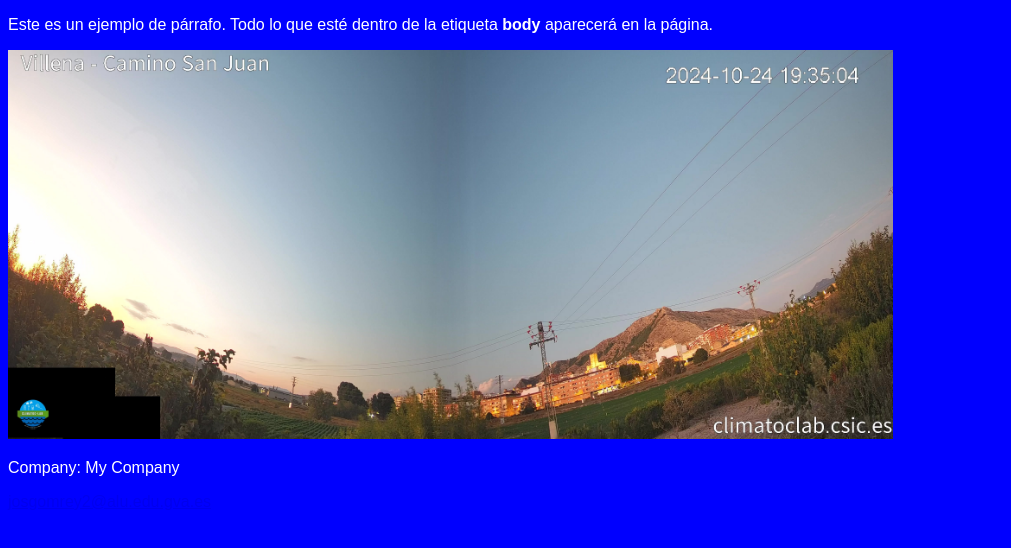
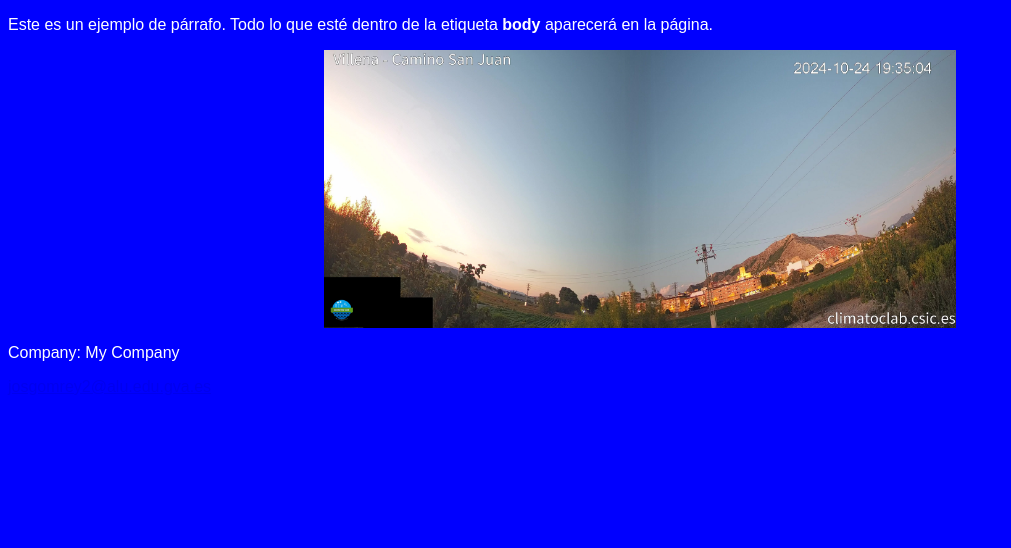
Before and after one commit to josgomrey/Exercise_Unit5_website, a plain HTML site: page index.html in a window 1280 px wide. Shown: the whole page, without its empty margins (0-1011 px from the left). Drawn offline with Linux system fonts and the light colour scheme.

Commit message:
Change image size on CSS

```diff
--- a/styles.css
+++ b/styles.css
@@ -10,6 +10,9 @@ p {
 }
 
 img {
-  max-width: 70%;
-  height: auto;
+    width: 50%;
+    max-width: 100%;
+    height: auto;
+    display: block;
+    margin: 0 auto;
 }
```
